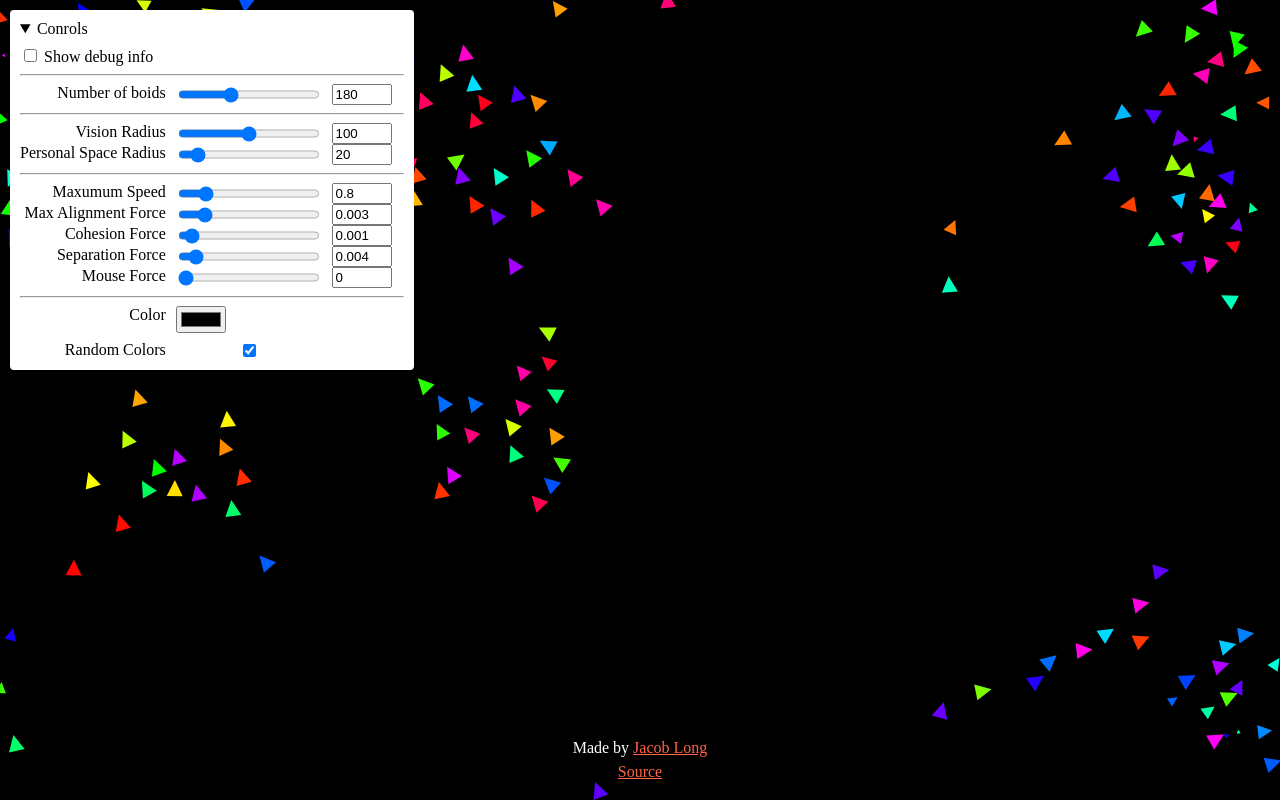
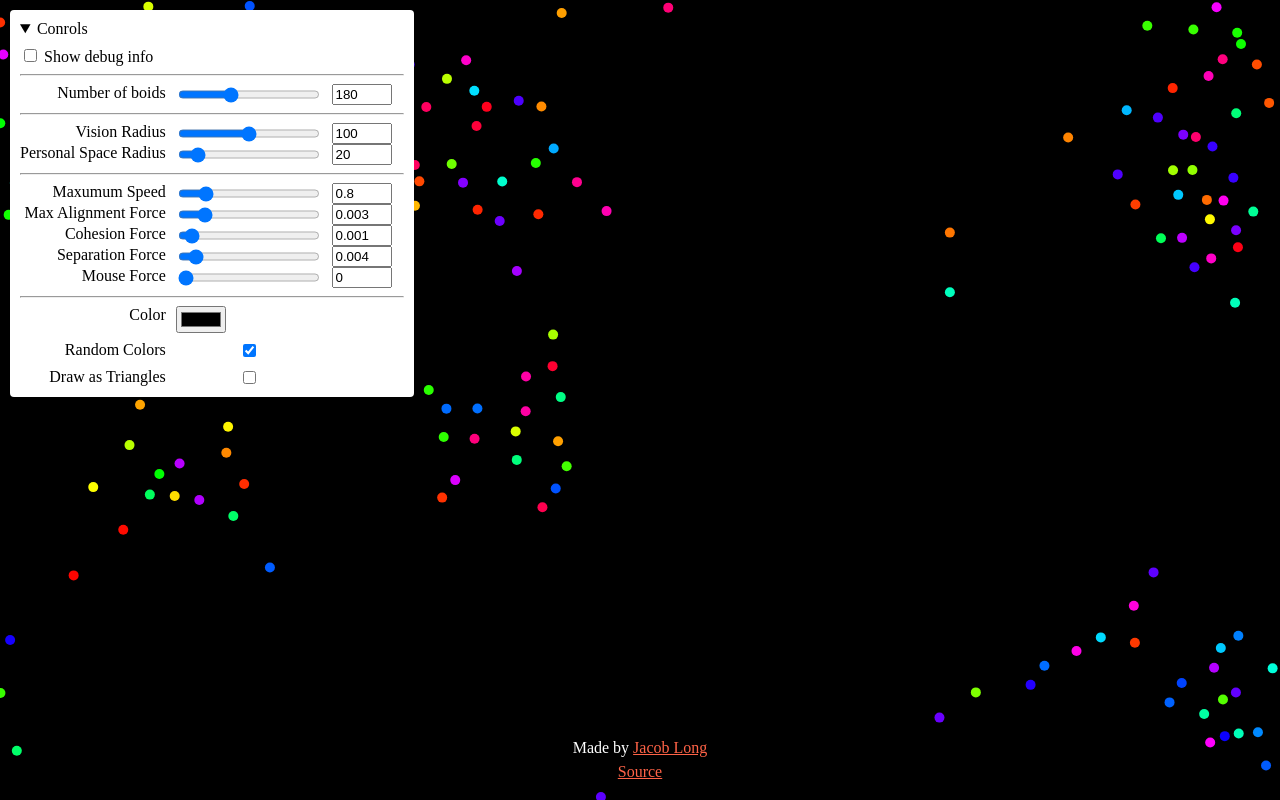
Before and after one commit to Jclong98/boids-vue, a Vue app: page / in a window 1280 px wide. Both pictures are taken after a click on the heading "Conrols". Built offline with nearby package versions, Linux system fonts and the light colour scheme.

Commit message:
add draw as triangles as an option

```diff
--- a/src/components/Boids.vue
+++ b/src/components/Boids.vue
@@ -13,6 +13,7 @@ const maxSeparationForce = ref(0.004)
 const maxMouseForce = ref(0.0)
 const color = ref('tomato')
 const randomColors = ref(true)
+const drawAsTriangles = ref(false)
 
 const canvasParent = ref()
 const { width, height } = useElementSize(canvasParent)
@@ -231,11 +232,7 @@ class Boid {
 
     ctx.value.fillStyle = randomColors.value ? this.assignedColor : color.value
 
-    // draw a circle at the boid's position
-    // ctx.value.beginPath()
-    // ctx.value.arc(this.position.x, this.position.y, 5, 0, Math.PI * 2)
-    // ctx.value.fill()
-
+    if (drawAsTriangles.value) {
       // draw a triangle in the direction of the boid's velocity
       ctx.value.beginPath()
       ctx.value.moveTo(
@@ -255,6 +252,12 @@ class Boid {
         this.position.y + this.velocity.y * 20
       )
       ctx.value.fill()
+    } else {
+      // draw a circle at the boid's position
+      ctx.value.beginPath()
+      ctx.value.arc(this.position.x, this.position.y, 5, 0, Math.PI * 2)
+      ctx.value.fill()
+    }
 
     if (!debug.value) return
 
@@ -442,6 +445,11 @@ onMounted(() => {
       <label for="random-colors"> Random Colors </label>
       <input type="checkbox" id="random-colors" v-model="randomColors" />
     </div>
+
+    <div class="input-grid" style="margin-top: 0.5rem">
+      <label for="draw-as-triangles"> Draw as Triangles </label>
+      <input type="checkbox" id="draw-as-triangles" v-model="drawAsTriangles" />
+    </div>
   </details>
 
   <div ref="canvasParent" class="boids-container" style="z-index: -1">
```
Lines whose indentation alone changed are shown as unchanged.
